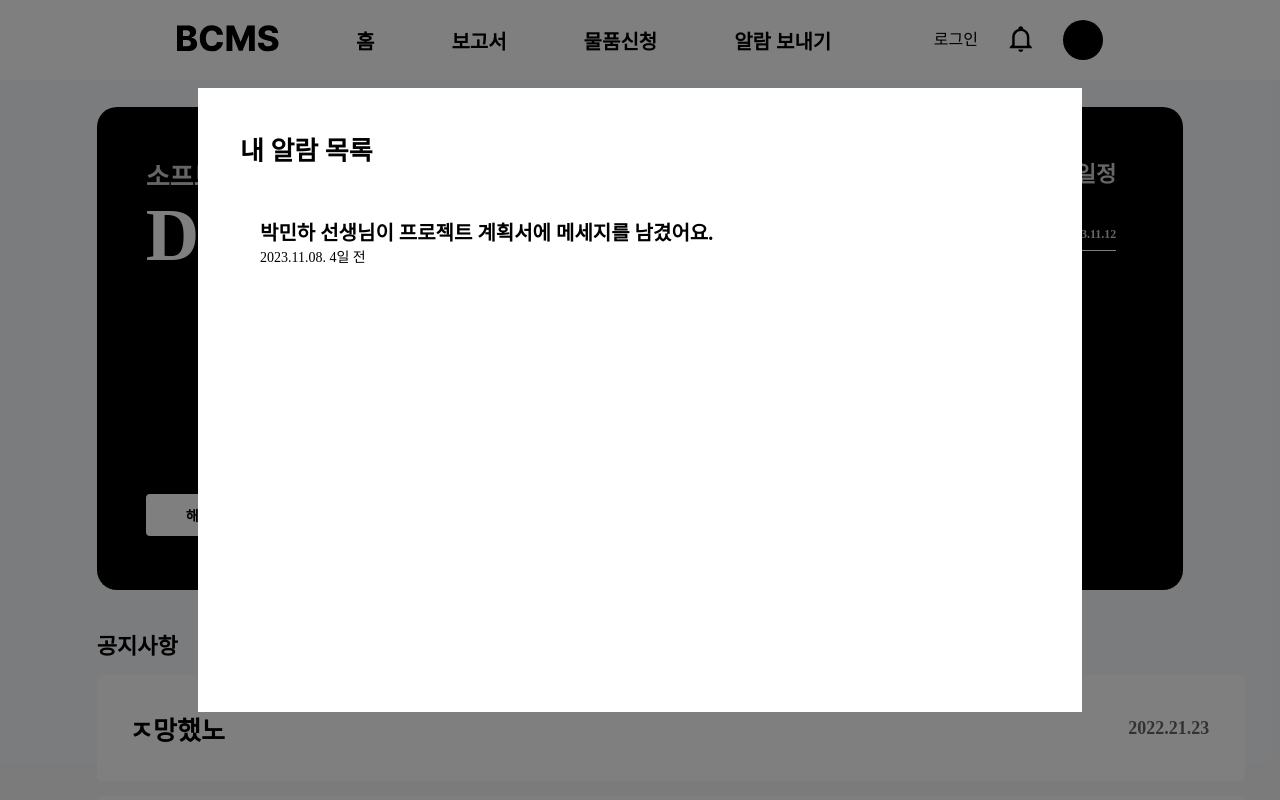
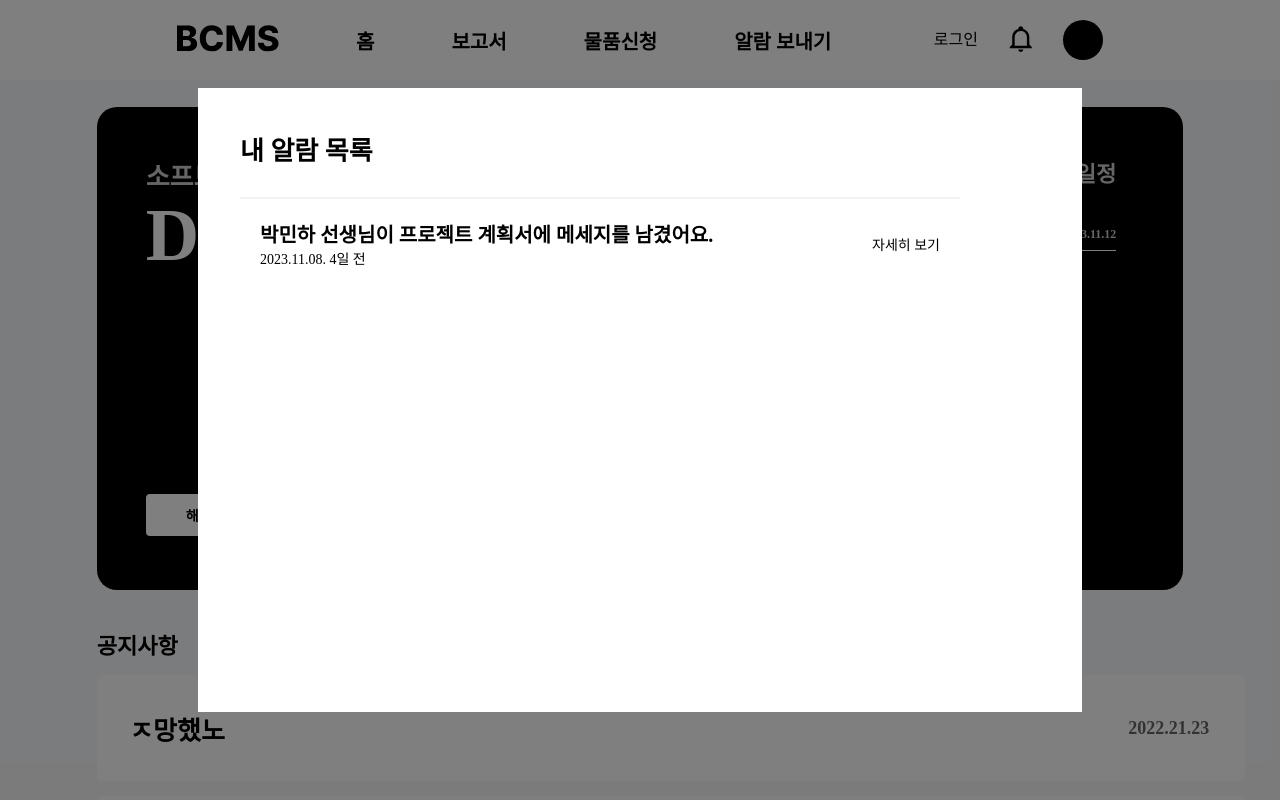
Before and after one commit to TEAM-402ROOM/MajorClub_Frontend, a React (Create React App) app: page / in a window 1280 px wide. Both pictures are taken after a click on the element 1020 px from the left and 40 px from the top of the page. Shown: the top 800 px of the page. Built offline with nearby package versions, Linux system fonts and the light colour scheme; what @toss/use-overlay would draw is missing.

Commit message:
DESIGN:: add hover color change

```diff
--- a/src/components/main/modal/alert.jsx
+++ b/src/components/main/modal/alert.jsx
@@ -10,15 +10,26 @@ const AlertModal = ({ state }) => {
       <AlertModatPage ref={ref}>
         <PageName>내 알람 목록</PageName>
         <AlertBox>
-          <AlertBoxTitle>
-            박민하 선생님이 프로젝트 계획서에 메세지를 남겼어요.
-          </AlertBoxTitle>
-          <AlertBoxDay>2023.11.08. 4일 전</AlertBoxDay>
+          <Row>
+            <div>
+              <AlertBoxTitle>
+                박민하 선생님이 프로젝트 계획서에 메세지를 남겼어요.
+              </AlertBoxTitle>
+              <AlertBoxDay>2023.11.08. 4일 전</AlertBoxDay>
+            </div>
+            <SeeDetail>자세히 보기</SeeDetail>
+          </Row>
         </AlertBox>
       </AlertModatPage>
     </Page>
   );
 };
+
+const Row = styled.div`
+  display: flex;
+  justify-content: space-between;
+  align-items: center;
+`;
 
 const Page = styled.div`
   position: fixed;
@@ -53,6 +64,11 @@ const AlertBox = styled.div`
   height: 61px;
   flex-shrink: 0;
   padding: 20px;
+  border-top: 2px solid #f2f3f7;
+
+  &:hover {
+    background-color: #f5f5f5;
+  }
 `;
 
 const AlertBoxTitle = styled.div`
@@ -75,4 +91,16 @@ const AlertBoxDay = styled.div`
   line-height: normal;
 `;
 
+const SeeDetail = styled.div`
+  cursor: pointer;
+
+  color: #000;
+  text-align: center;
+  font-family: Pretendard;
+  font-size: 14px;
+  font-style: normal;
+  font-weight: 500;
+  line-height: normal;
+`;
+
 export default AlertModal;
--- a/src/hooks/useOutsideClick.js
+++ b/src/hooks/useOutsideClick.js
@@ -11,7 +11,7 @@ export const useOutsideClick = (ref, handler) => {
 
     document.addEventListener("mousedown", listener);
     return () => {
-      document.removeEventListener("mousedown", listener);
+      document.removeEventListener("mousedown ", listener);
     };
   }, [ref, handler]);
 };
```
